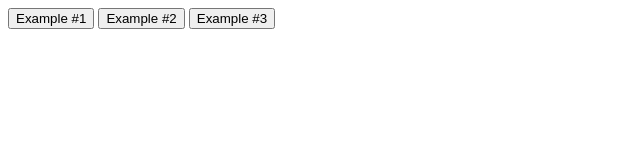
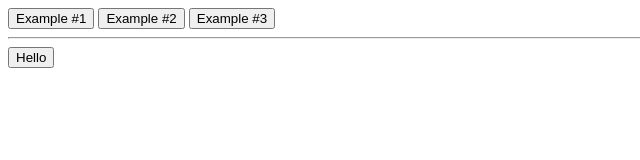
Before and after one commit to AltynaiUrmatbekova/10.02.2022, a plain HTML site: page index.html in a window 1280 px wide. Shown: the whole page, without its empty margins (0-640 px from the left). Drawn offline with Linux system fonts and the light colour scheme.

Commit message:
added example4

```diff
--- a/index.html
+++ b/index.html
@@ -10,6 +10,9 @@
     <button onclick="alert('Hello world!');">Example #1</button>
     <button id="example2">Example #2</button>
     <button id="example3">Example #3</button>
+
+    <hr>
+    <button id="example4">Hello</button>
     <script src="./script.js"></script>
 </body>
 </html>
```
